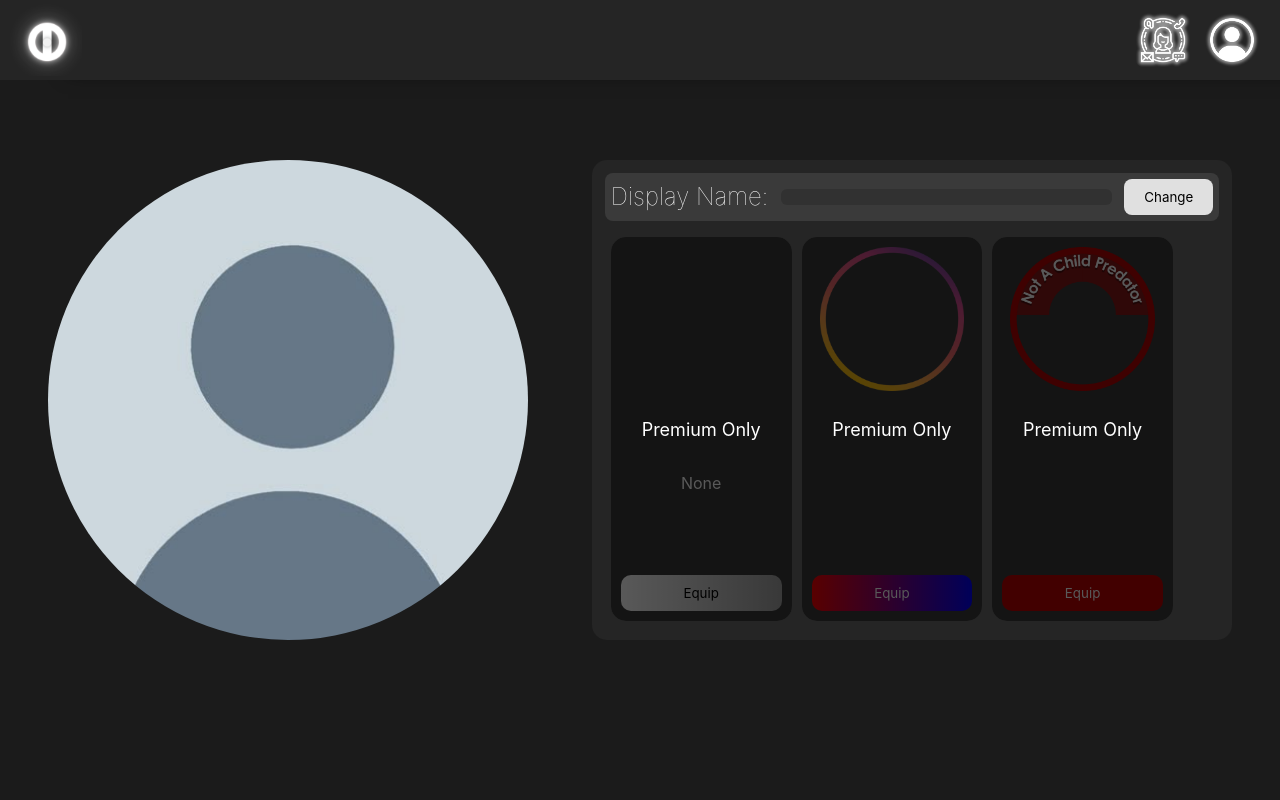
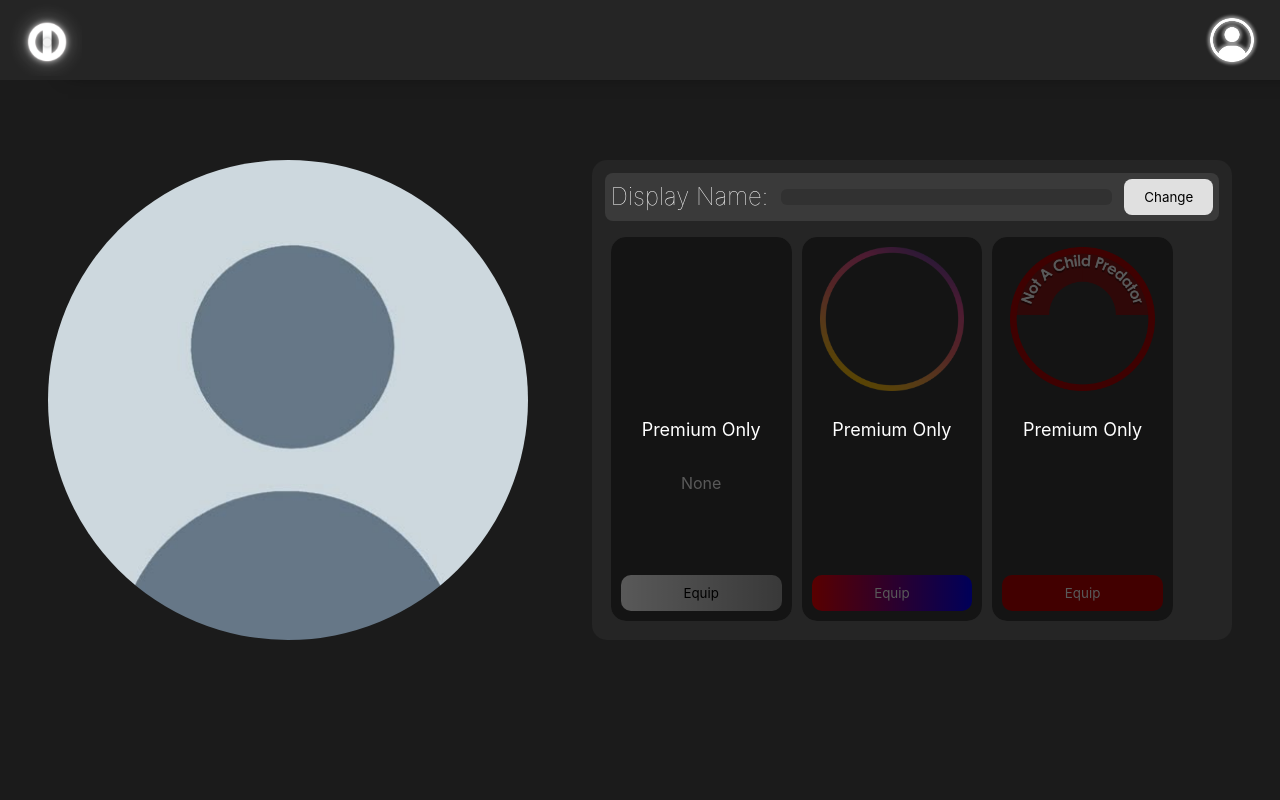
Before and after one commit to 2Tube/testlight, a plain HTML site: page profile.html in a window 1280 px wide. Drawn offline with Linux system fonts and the light colour scheme; no server answers; sample sign-in values are in the browser's storage.

Commit message:
Remove support button from navigation

```diff
--- a/profile.html
+++ b/profile.html
@@ -35,7 +35,6 @@
   <div class="nav">
     <img src="./images/elseLogo.png" style="height: 9vh; margin-left: -0.8vw;" onclick="location.href='./dash.html'" class="imgeffect">
     <div class="rightbuttons">
-      <button onclick="location.href='./extra.html'"><img src="./images/support.webp"></button>
       <button onclick="location.href='./profile.html'"><img src="./images/me.png"></button>
     </div>
   </div>
```
